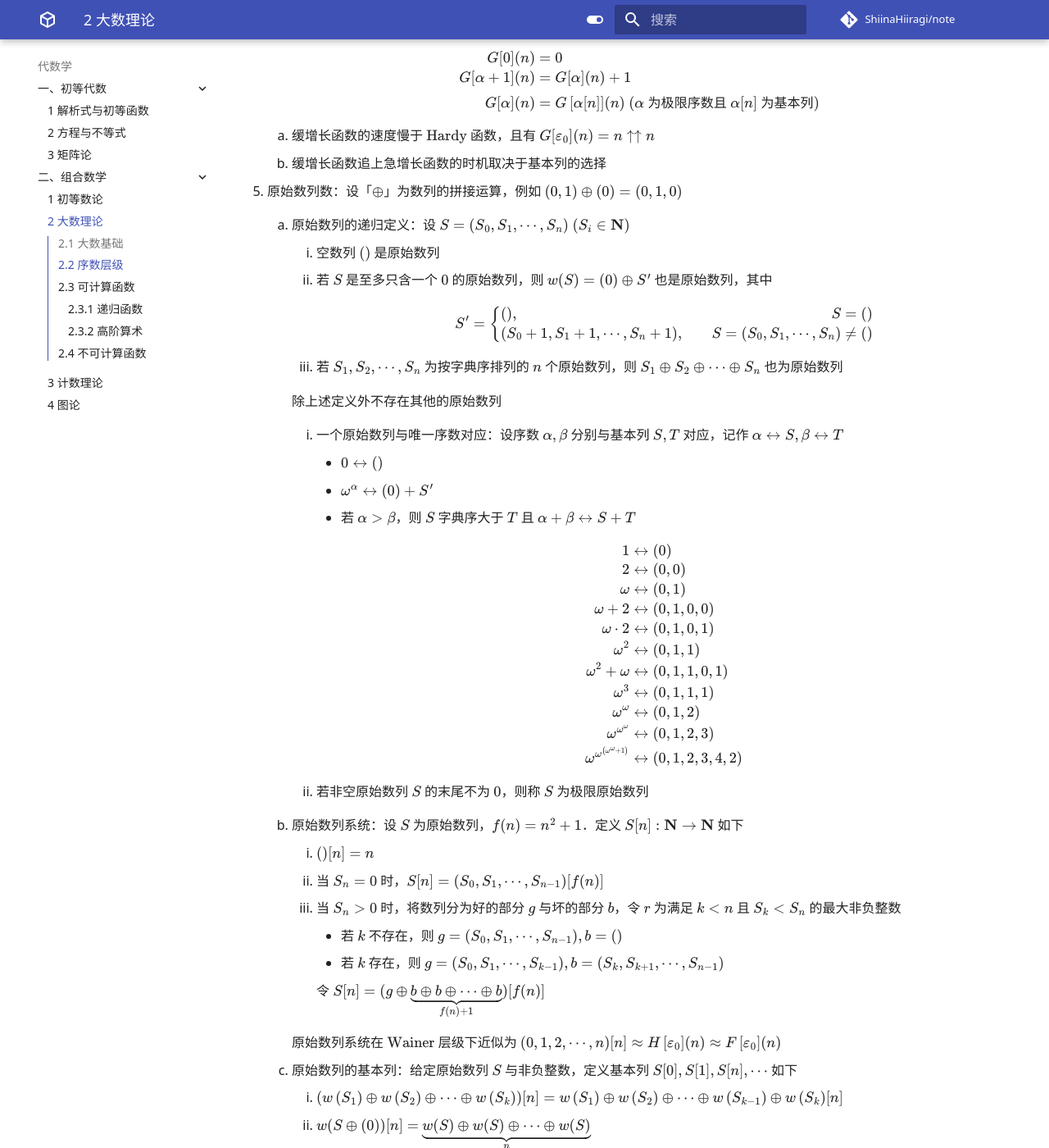
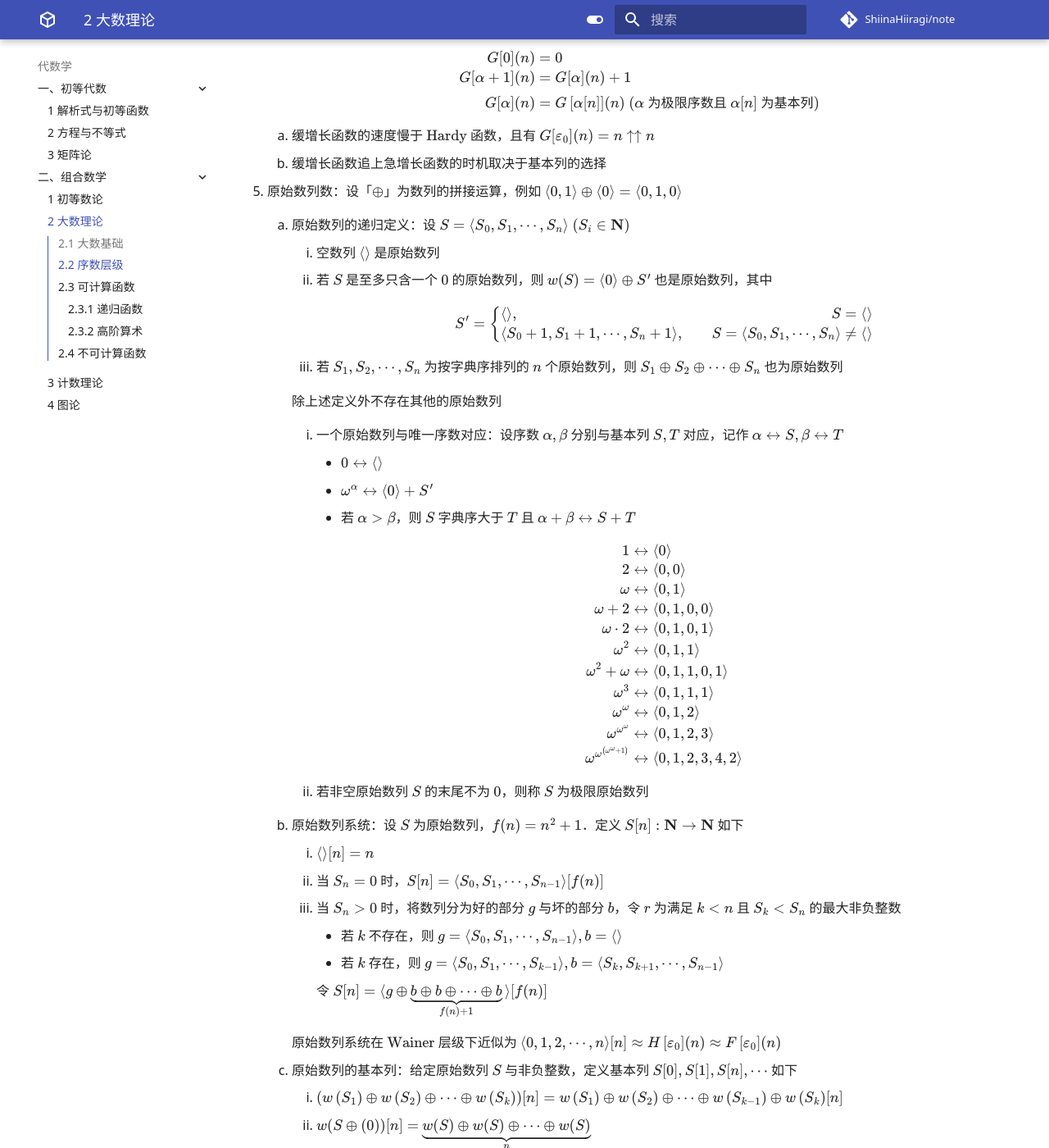
Before and after one commit to ShiinaHiiragi/note, an MkDocs documentation site: the page built from docs/alg/comb/gg.md, in a window 1280 px wide and 1400 px high, scrolled down 2714 px. Shown: the whole window at 82% size. Built offline with MkDocs 1.6.1 and Material for MkDocs 9.7.7, drawn with Linux system fonts in a browser that asks for light colours; comment, search, counter and statistics services are not loaded; some of the changed text lies outside the part shown.

Commit message:
change array

```diff
--- a/docs/alg/comb/gg.md
+++ b/docs/alg/comb/gg.md
@@ -70,7 +70,7 @@
     - $\text{Poincar}\acute{\mathrm e}$ 回归时间：约 $10 \uparrow 10 \uparrow 10 \uparrow 10 \uparrow 2.08$，即可观测宇宙的始态复现时间
 
 ## 2.2 序数层级
-1. 基本列：设 $\alpha_0 < \alpha_1 < \alpha_2 < \cdots$ 为严格递增的无穷序数序列，若存在极限序数 $\alpha$ 使得 $\alpha = \sup\{\alpha_0, \alpha_1, \alpha_2, \cdots\}$，则称 $\alpha_0, \alpha_1, \alpha_2, \cdots$ 为以 $\alpha$ 为极限的基本列，记作 $\alpha = \lim(\alpha_0, \alpha_1, \alpha_2, \cdots)$
+1. 基本列：设 $\alpha_0 < \alpha_1 < \alpha_2 < \cdots$ 为一系列严格递增的无穷序数，若存在极限序数 $\alpha$ 使得 $\alpha = \sup\{\alpha_0, \alpha_1, \alpha_2, \cdots\}$，则称 $\alpha_0, \alpha_1, \alpha_2, \cdots$ 为以 $\alpha$ 为极限的基本列，记作 $\alpha = \lim(\alpha_0, \alpha_1, \alpha_2, \cdots)$
     1. $\text{Wainer}$ 层级：对于极限序数 $\alpha \leqslant \varepsilon_0$，定义 $\alpha$ 的基本列 $\alpha[0], \alpha[1], \cdots$ 如下
 
         $$
@@ -140,15 +140,15 @@
     1. 缓增长函数的速度慢于 $\text{Hardy}$ 函数，且有 $G[\varepsilon_0](n) = n \uparrow \uparrow n$
     2. 缓增长函数追上急增长函数的时机取决于基本列的选择
 
-5. 原始数列数：设「$\oplus$」为数列的拼接运算，例如 $(0, 1) \oplus (0) = (0, 1, 0)$
-    1. 原始数列的递归定义：设 $S = (S_0, S_1, \cdots, S_n) \ (S_i \in \mathbf N)$
-        1. 空数列 $()$ 是原始数列
-        2. 若 $S$ 是至多只含一个 $0$ 的原始数列，则 $w(S) = (0) \oplus S'$ 也是原始数列，其中
+5. 原始数列数：设「$\oplus$」为数列的拼接运算，例如 $\left<0, 1\right> \oplus \left<0\right> = \left<0, 1, 0\right>$
+    1. 原始数列的递归定义：设 $S = \left<S_0, S_1, \cdots, S_n\right> \ (S_i \in \mathbf N)$
+        1. 空数列 $\left<\right>$ 是原始数列
+        2. 若 $S$ 是至多只含一个 $0$ 的原始数列，则 $w(S) = \left<0\right> \oplus S'$ 也是原始数列，其中
 
             $$
             S' = \left\{\begin{aligned}
-            & (), & S = () \\
-            & (S_0 + 1, S_1 + 1, \cdots, S_n + 1), & S = (S_0, S_1, \cdots, S_n) \neq ()
+            & \left<\right>, & S = \left<\right> \\
+            & \left<S_0 + 1, S_1 + 1, \cdots, S_n + 1\right>, & S = \left<S_0, S_1, \cdots, S_n\right> \neq \left<\right>
             \end{aligned}\right.
             $$
 
@@ -157,38 +157,38 @@
         除上述定义外不存在其他的原始数列
 
         1. 一个原始数列与唯一序数对应：设序数 $\alpha, \beta$ 分别与基本列 $S, T$ 对应，记作 $\alpha \leftrightarrow S, \beta \leftrightarrow T$
-            - $0 \leftrightarrow ()$
-            - $\omega^{\alpha} \leftrightarrow (0) + S'$
+            - $0 \leftrightarrow \left<\right>$
+            - $\omega^{\alpha} \leftrightarrow \left<0\right> + S'$
             - 若 $\alpha > \beta$，则 $S$ 字典序大于 $T$ 且 $\alpha + \beta \leftrightarrow S + T$
 
             $$
             \begin{aligned}
-            1 & \leftrightarrow(0) \\
-            2 & \leftrightarrow(0,0) \\
-            \omega & \leftrightarrow(0,1) \\
-            \omega+2 & \leftrightarrow(0,1,0,0) \\
-            \omega \cdot 2 & \leftrightarrow(0,1,0,1) \\
-            \omega^2 & \leftrightarrow(0,1,1) \\
-            \omega^2+\omega & \leftrightarrow(0,1,1,0,1) \\
-            \omega^3 & \leftrightarrow(0,1,1,1) \\
-            \omega^\omega & \leftrightarrow(0,1,2) \\
-            \omega^{\omega^\omega} & \leftrightarrow(0,1,2,3) \\
-            \omega^{\omega^{\left(\omega^\omega+1\right)}} & \leftrightarrow(0,1,2,3,4,2)
+            1 & \leftrightarrow\left<0\right> \\
+            2 & \leftrightarrow\left<0,0\right> \\
+            \omega & \leftrightarrow\left<0,1\right> \\
+            \omega+2 & \leftrightarrow\left<0,1,0,0\right> \\
+            \omega \cdot 2 & \leftrightarrow\left<0,1,0,1\right> \\
+            \omega^2 & \leftrightarrow\left<0,1,1\right> \\
+            \omega^2+\omega & \leftrightarrow\left<0,1,1,0,1\right> \\
+            \omega^3 & \leftrightarrow\left<0,1,1,1\right> \\
+            \omega^\omega & \leftrightarrow\left<0,1,2\right> \\
+            \omega^{\omega^\omega} & \leftrightarrow\left<0,1,2,3\right> \\
+            \omega^{\omega^{\left(\omega^\omega+1\right)}} & \leftrightarrow\left<0,1,2,3,4,2\right>
             \end{aligned}
             $$
 
         2. 若非空原始数列 $S$ 的末尾不为 $0$，则称 $S$ 为极限原始数列
 
     2. 原始数列系统：设 $S$ 为原始数列，$f(n) = n^2 + 1$．定义 $S[n]: \mathbf N \to \mathbf N$ 如下
-        1. $()[n] = n$
-        2. 当 $S_n = 0$ 时，$S[n]=\left(S_0, S_1, \cdots, S_{n-1}\right)[f(n)]$
+        1. $\left<\right>[n] = n$
+        2. 当 $S_n = 0$ 时，$S[n]=\left<S_0, S_1, \cdots, S_{n-1}\right>[f(n)]$
         3. 当 $S_n > 0$ 时，将数列分为好的部分 $g$ 与坏的部分 $b$，令 $r$ 为满足 $k < n$ 且 $S_k < S_n$ 的最大非负整数
-            - 若 $k$ 不存在，则 $g = (S_0, S_1, \cdots, S_{n-1}), b = ()$
-            - 若 $k$ 存在，则 $g = (S_0, S_1, \cdots, S_{k-1}), b = (S_{k}, S_{k+1}, \cdots, S_{n-1})$
+            - 若 $k$ 不存在，则 $g = \left<S_0, S_1, \cdots, S_{n-1}\right>, b = \left<\right>$
+            - 若 $k$ 存在，则 $g = \left<S_0, S_1, \cdots, S_{k-1}\right>, b = \left<S_{k}, S_{k+1}, \cdots, S_{n-1}\right>$
 
-            令 $S[n] = (g \oplus \small \underbrace{\normalsize b \oplus b \oplus \cdots \oplus b}_{\normalsize f(n)+1} \normalsize)[f(n)]$
+            令 $S[n] = \left<\right.g \oplus \small \underbrace{\normalsize b \oplus b \oplus \cdots \oplus b}_{\normalsize f(n)+1} \normalsize\left.\right>[f(n)]$
 
-        原始数列系统在 $\text{Wainer}$ 层级下近似为 $(0, 1, 2, \cdots, n)[n] \approx H\left[\varepsilon_0\right](n) \approx F\left[\varepsilon_0\right](n)$
+        原始数列系统在 $\text{Wainer}$ 层级下近似为 $\left<0, 1, 2, \cdots, n\right>[n] \approx H\left[\varepsilon_0\right](n) \approx F\left[\varepsilon_0\right](n)$
 
     3. 原始数列的基本列：给定原始数列 $S$ 与非负整数，定义基本列 $S[0], S[1], S[n],\cdots$ 如下
         1. $\left(w\left(S_1\right)\oplus w\left(S_2\right)\oplus \cdots\oplus w\left(S_k\right)\right)[n]=w\left(S_1\right)\oplus w\left(S_2\right)\oplus \cdots\oplus w\left(S_{k-1}\right)\oplus w\left(S_k\right)[n]$
```
